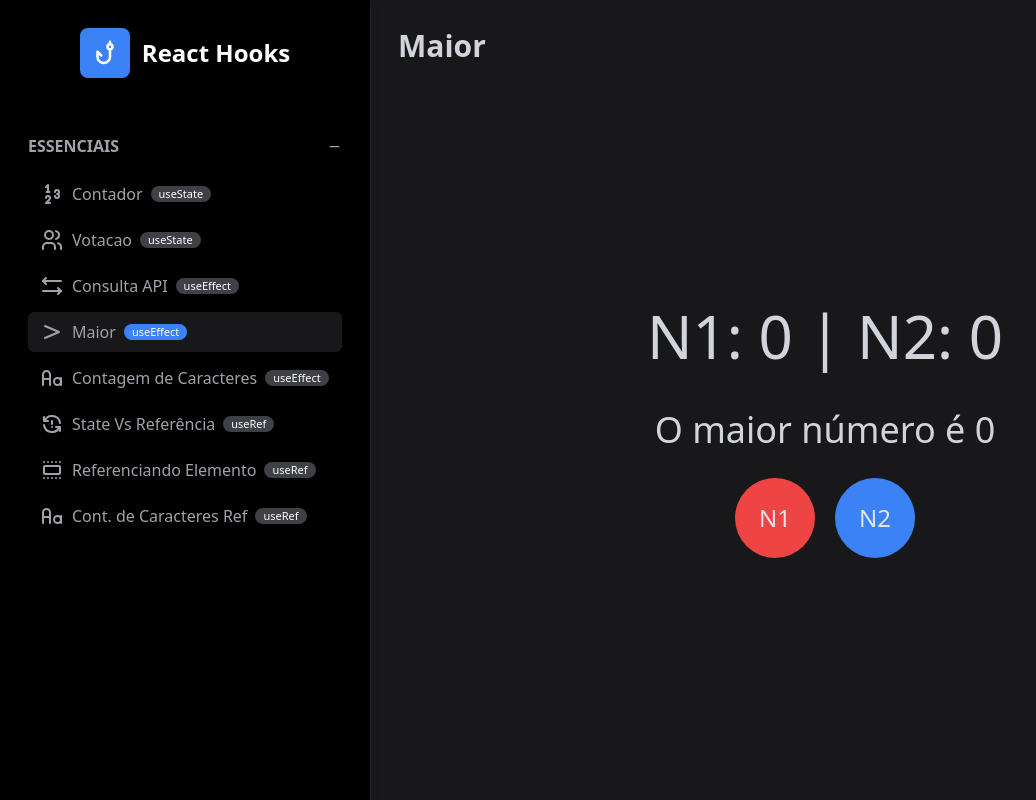
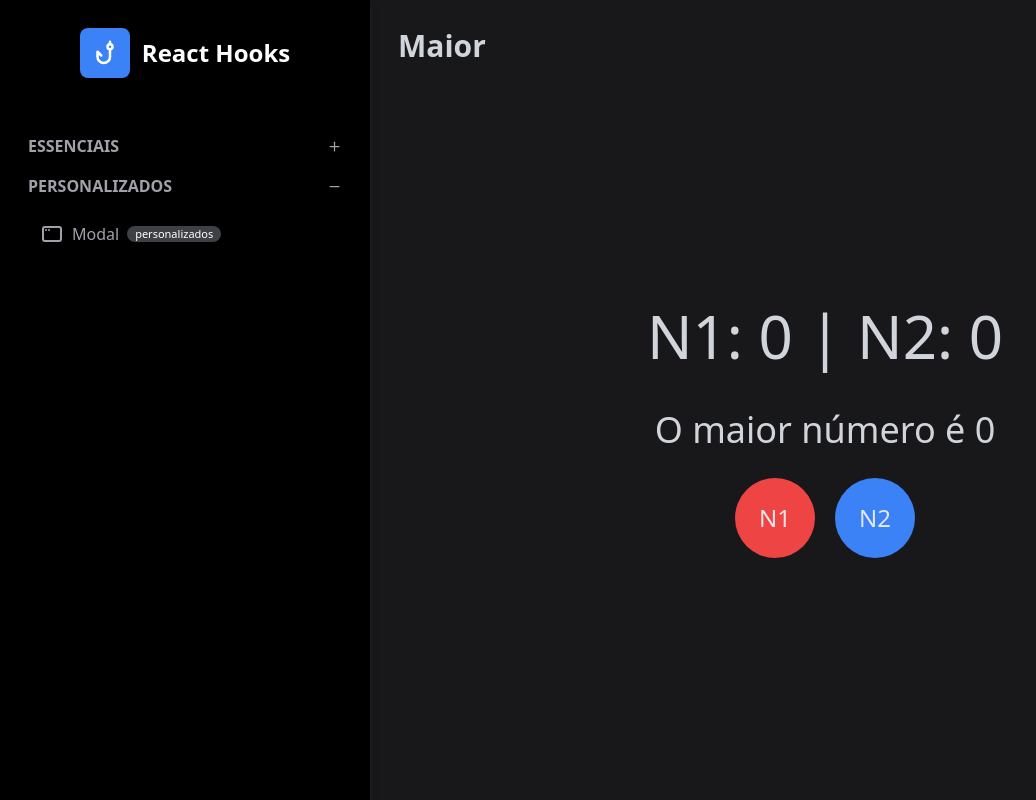
Before and after one commit to danielribas1105/cod3r-react-hooks, a Next.js app: page /essenciais/maior in a window 1280 px wide. Shown: the whole page, without its empty margins (0-1036 px from the left). Built offline with nearby package versions, Linux system fonts and the light colour scheme.

Commit message:
feat(hooks): criação de hooks personalizados

```diff
--- a/src/components/template/MenuPrincipal.tsx
+++ b/src/components/template/MenuPrincipal.tsx
@@ -4,13 +4,13 @@
 import MenuPrincipalItem from "./MenuPrincipalItem"
 import MenuPrincipalSecao from "./MenuPrincipalSecao"
 import Flex from "./Flex"
-import { IconArrowsLeftRight, IconLetterCase, IconMathGreater, IconNumbers, IconRefreshAlert, IconSearch, IconSection, IconSettings, IconUsers } from "@tabler/icons-react"
+import { IconAppWindow, IconArrowsLeftRight, IconLetterCase, IconMathGreater, IconNumbers, IconRefreshAlert, IconSearch, IconSection, IconSettings, IconUsers } from "@tabler/icons-react"
 
 export default function MenuPrincipal() {
 	const secoes = [
 		{
 			titulo: "Essenciais",
-			aberta: true,
+			aberta: false,
 			itens: [
 				{
 					titulo: "Contador",
@@ -62,6 +62,18 @@
 				},
 			],
 		},
+		{
+			titulo: "Personalizados",
+			aberta: true,
+			itens: [
+				{
+					titulo: "Modal",
+					url: "/personalizados/modal",
+					tag: "personalizados",
+					icone: <IconAppWindow />,
+				},
+			]
+		}
 	]
 	const mini = false
 	function renderizarSecoes() {
--- /dev/null
+++ b/src/data/hooks/useToggle.ts
@@ -0,0 +1,12 @@
+import { useState } from "react"
+
+export default function useToggle(valor?: boolean) {
+    const [ativo, setAtivo] = useState(valor ?? false)
+
+    function toggleAtivo() {
+        setAtivo(!ativo)
+    }
+
+    const r: [Boolean, () => void] = [ativo, toggleAtivo] //tipando o retorno
+    return r //semelhante ao useState, retorna a variável e uma função para alterar a variável
+}
--- /dev/null
+++ b/src/pages/personalizados/modal.tsx
@@ -0,0 +1,22 @@
+import Botao from "@/components/template/Botao"
+import Flex from "@/components/template/Flex"
+import Pagina from "@/components/template/Pagina"
+import useToggle from "@/data/hooks/useToggle"
+import { IconX } from "@tabler/icons-react"
+
+export default function Modal() {
+    const [mostrar, toggleMostrar] = useToggle(false)
+
+    return (
+        <Pagina titulo="Modal" subtitulo="Usando um hook personalizado para abrir e fechar um modal">
+            <Botao texto="Abrir" cor="bg-cyan-500" onClick={toggleMostrar}/>
+            {mostrar ? (
+                <Flex col center className={`w-80 h-80 bg-gray-500 text-white text-2xl p-4 m-4 rounded-md`}>
+                    <Botao cor="bg-red-700" tamanho="xl" icone={<IconX/>} onClick={toggleMostrar}/>
+                    <h1 className="mt-5">Clique em X para sair</h1>
+                </Flex>
+                ) : ('')
+            }
+        </Pagina>
+    )
+}
```
